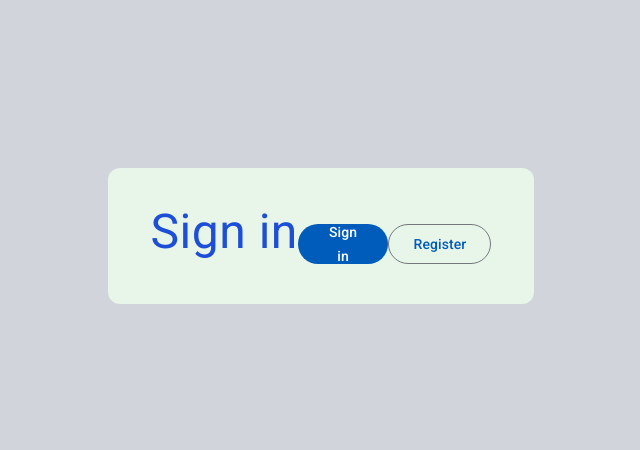
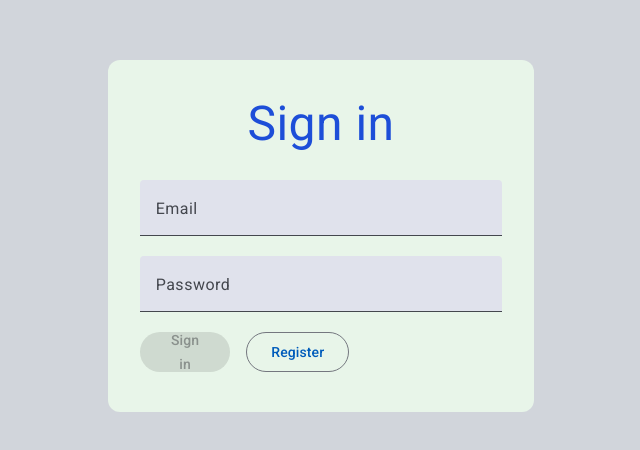
Before and after one commit to SousouBer/Train-A, an Angular app: page /signin in a window 1280 px wide. Shown: the part 164-614 px from the top of the page, without its empty margins (319-959 px from the left). Built offline with nearby package versions, Linux system fonts and the light colour scheme.

Commit message:
feat: add validation for signin form component

```diff
--- a/src/app/views/signin/signin.component.html
+++ b/src/app/views/signin/signin.component.html
@@ -1,24 +1,34 @@
 <app-layouts-auth-form title="Sign in">
-  <!-- <app-auth-input
+  <form
+    [formGroup]="signinForm"
+    (ngSubmit)="onSubmit()"
+    class="flex flex-col mt-8"
+  >
+    <app-auth-input
+      formControlName="email"
       class="w-full"
-    label="Username"
-    inputType="text"
-    name="username"
-    placeholder="Type your username"
+      label="Email"
+      inputType="email"
+      name="email"
+      placeholder="Enter your email"
+      [form]="signinForm"
     />
     <app-auth-input
+      formControlName="password"
       class="w-full"
-    [isPassword]="true"
       label="Password"
       inputType="password"
       name="password"
-    placeholder="Enter a password"
-  /> -->
+      placeholder="Enter your password"
+      [form]="signinForm"
+    />
+    <div class="w-full flex gap-4">
       <button
         ngProjectAs="form-buttons"
         mat-flat-button
         type="submit"
         class="w-1/4"
+        [disabled]="signinForm.invalid"
       >
         Sign in
       </button>
@@ -30,4 +40,6 @@
       >
         Register
       </button>
+    </div>
+  </form>
 </app-layouts-auth-form>
--- a/src/app/views/signin/signin.component.ts
+++ b/src/app/views/signin/signin.component.ts
@@ -3,6 +3,12 @@ import { AuthInputComponent } from '../../auth/ui/auth-input/auth-input.componen
 import { LayoutsAuthFormComponent } from '../../layouts/layouts-auth-form/layouts-auth-form.component';
 import { MatButtonModule } from '@angular/material/button';
 import { RouterLink } from '@angular/router';
+import {
+  FormControl,
+  FormGroup,
+  ReactiveFormsModule,
+  Validators,
+} from '@angular/forms';
 
 @Component({
   selector: 'app-signin',
@@ -12,8 +18,18 @@ import { RouterLink } from '@angular/router';
     AuthInputComponent,
     MatButtonModule,
     RouterLink,
+    ReactiveFormsModule,
   ],
   templateUrl: './signin.component.html',
   styleUrl: './signin.component.css',
 })
-export class SigninComponent {}
+export class SigninComponent {
+  signinForm = new FormGroup({
+    email: new FormControl('', [Validators.required, Validators.email]),
+    password: new FormControl('', [Validators.required]),
+  });
+
+  onSubmit() {
+    console.log(this.signinForm.value);
+  }
+}
```
Lines whose indentation alone changed are shown as unchanged.
